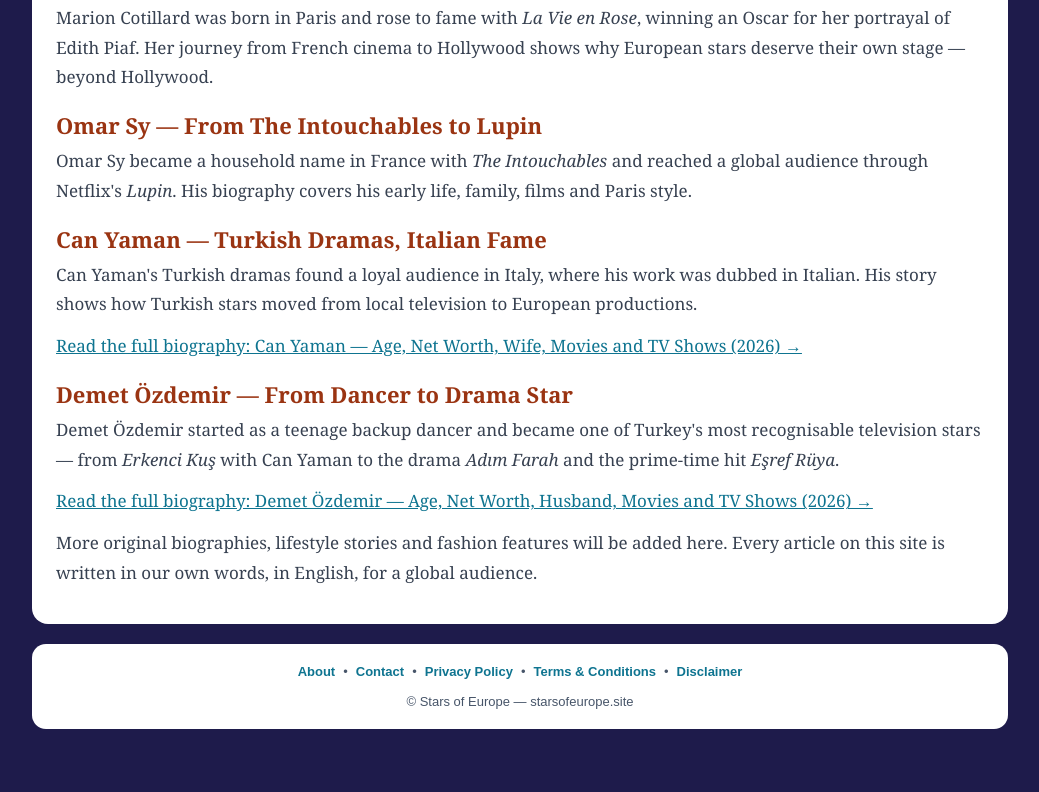
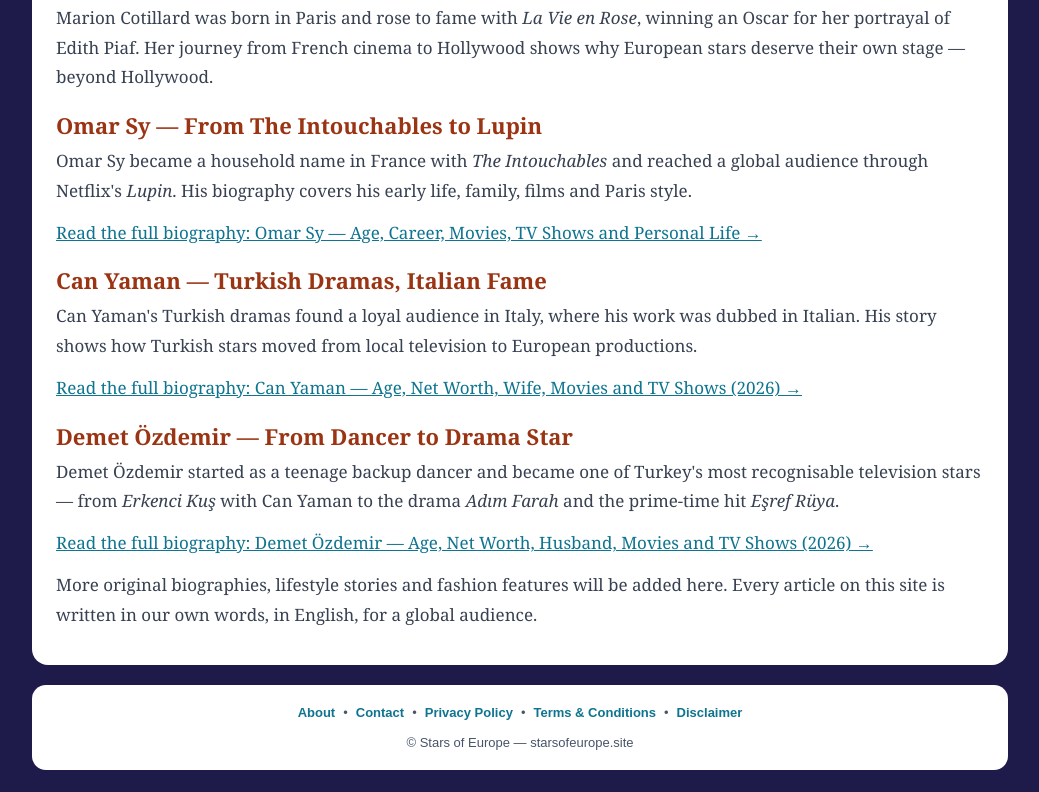
Before and after one commit to ecomninja8/starsofeurope-site, a plain HTML site: page index.html in a window 1280 px wide. Shown: the part 722-1514 px from the top of the page, without its empty margins (120-1159 px from the left). Before the commit the page ends 1473 px from the top, so only its background shows below. Drawn offline with Linux system fonts and the light colour scheme.

Commit message:
Add Omar Sy biography article

```diff
--- a/index.html
+++ b/index.html
@@ -49,6 +49,7 @@ footer a{color:#0e7490;font-weight:700;text-decoration:none;margin:0 8px}
 <p>Marion Cotillard was born in Paris and rose to fame with <em>La Vie en Rose</em>, winning an Oscar for her portrayal of Edith Piaf. Her journey from French cinema to Hollywood shows why European stars deserve their own stage — beyond Hollywood.</p>
 <h3>Omar Sy — From The Intouchables to Lupin</h3>
 <p>Omar Sy became a household name in France with <em>The Intouchables</em> and reached a global audience through Netflix's <em>Lupin</em>. His biography covers his early life, family, films and Paris style.</p>
+<p><a href="omar-sy-biography.html">Read the full biography: Omar Sy — Age, Career, Movies, TV Shows and Personal Life →</a></p>
 <h3>Can Yaman — Turkish Dramas, Italian Fame</h3>
 <p>Can Yaman's Turkish dramas found a loyal audience in Italy, where his work was dubbed in Italian. His story shows how Turkish stars moved from local television to European productions.</p>
 <p><a href="can-yaman-biography.html">Read the full biography: Can Yaman — Age, Net Worth, Wife, Movies and TV Shows (2026) →</a></p>
```
